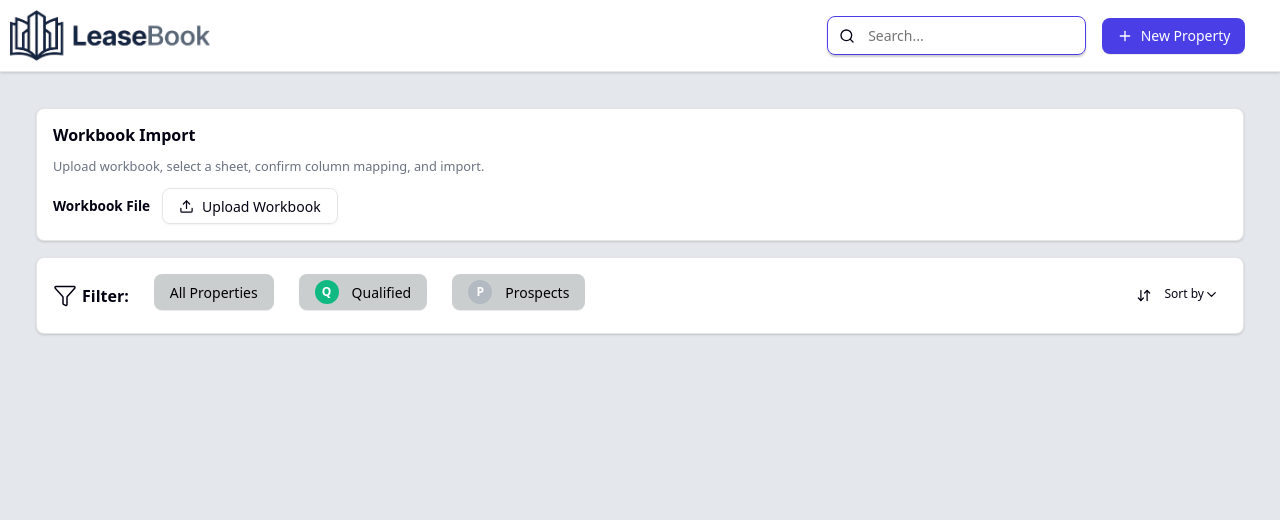
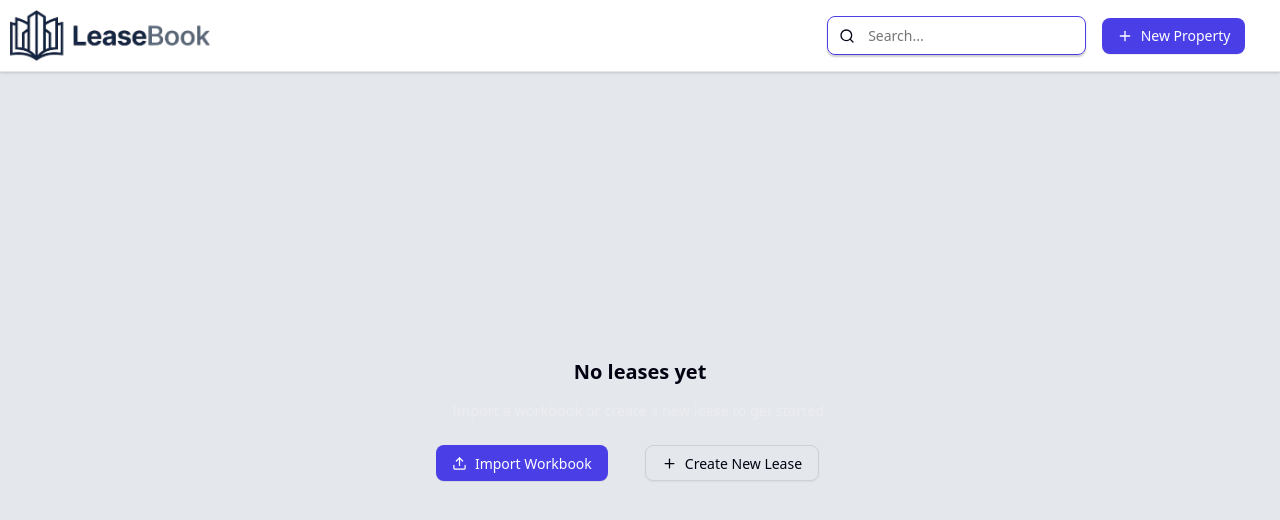
Before and after one commit to The-App-Foundry/LeaseBook, a React (Vite) app: page / in a window 1280 px wide. Shown: the top 520 px of the page. Built offline with nearby package versions, Linux system fonts and the light colour scheme.

Commit message:
feat (ui): better first-start flow
- Makes first steps more clear.

```diff
--- a/src/App.tsx
+++ b/src/App.tsx
@@ -1,8 +1,10 @@
 import './App.css';
 import { useState } from 'react';
 import styled from 'styled-components';
+import { Upload, Plus } from 'lucide-react';
 import { Header, FilterBar, WorkbookImportFlow } from './components/layout';
 import GridContainer from './components/layout/GridContainer';
+import { Button } from './components/ui';
 import type { Lease, Manager } from './types/lease';
 
 const Content = styled.div`
@@ -13,11 +15,48 @@ const Content = styled.div`
   -webkit-overflow-scrolling: touch;
 `;
 
+const EmptyState = styled.div`
+  display: flex;
+  flex-direction: column;
+  align-items: center;
+  justify-content: center;
+  gap: 1rem;
+  height: 100%;
+  padding: 2rem;
+  text-align: center;
+`;
+
+const EmptyTitle = styled.h2`
+  margin: 0;
+  font-size: 1.25rem;
+  color: ${({ theme }) => theme.colors.text};
+`;
+
+const EmptySubtitle = styled.p`
+  margin: 0;
+  font-size: 0.9rem;
+  color: ${({ theme }) => theme.colors.muted};
+`;
+
+const EmptyActions = styled.div`
+  display: flex;
+  gap: 0.75rem;
+  flex-wrap: wrap;
+  justify-content: center;
+  margin-top: 0.5rem;
+`;
+
 function App() {
   const [leases, setLeases] = useState<Lease[]>([]);
+  const [showImportFlow, setShowImportFlow] = useState(false);
 
   const formatManagerNames = (managers: Manager[]): string => {
     return managers.map(m => m.name).join(', ') || '-';
+  };
+
+  const handleImported = (imported: Lease[]) => {
+    setLeases(imported);
+    setShowImportFlow(false);
   };
 
   const handleManagersChange = (leaseIndex: number, managers: Manager[]) => {
@@ -33,14 +72,48 @@ function App() {
     );
   };
 
+  const hasLeases = leases.length > 0;
+
+  function renderContent() {
+    if (hasLeases) {
+      return (
+        <>
+          <FilterBar />
+          <GridContainer leases={leases} onManagersChange={handleManagersChange} />
+        </>
+      );
+    }
+    if (showImportFlow) {
+      return (
+        <WorkbookImportFlow
+          onImported={handleImported}
+          onCancel={() => setShowImportFlow(false)}
+          autoOpen
+        />
+      );
+    }
+    return (
+      <EmptyState>
+        <EmptyTitle>No leases yet</EmptyTitle>
+        <EmptySubtitle>Import a workbook or create a new lease to get started.</EmptySubtitle>
+        <EmptyActions>
+          <Button onClick={() => setShowImportFlow(true)}>
+            <Upload size={15} />
+            Import Workbook
+          </Button>
+          <Button $variant="outline">
+            <Plus size={15} />
+            Create New Lease
+          </Button>
+        </EmptyActions>
+      </EmptyState>
+    );
+  }
+
   return (
     <main>
       <Header />
-      <Content>
-        <WorkbookImportFlow onImported={setLeases} />
-        <FilterBar />
-        <GridContainer leases={leases} onManagersChange={handleManagersChange} />
-      </Content>
+      <Content>{renderContent()}</Content>
     </main>
   );
 }
--- a/src/components/layout/WorkbookImportFlow.tsx
+++ b/src/components/layout/WorkbookImportFlow.tsx
@@ -1,8 +1,8 @@
-import { useMemo, useState } from 'react';
+import { useEffect, useMemo, useRef, useState } from 'react';
 import { invoke } from '@tauri-apps/api/core';
 import { open } from '@tauri-apps/plugin-dialog';
 import styled from 'styled-components';
-import { Upload, Table2, Link2 } from 'lucide-react';
+import { ChevronLeft, Upload, Table2, Link2 } from 'lucide-react';
 import { Button, Card } from '../ui';
 import type { Lease } from '../../types/lease';
 import { detectManagers } from '../../utils/managerDetect';
@@ -20,6 +20,8 @@ type LeaseFieldKey =
 
 interface WorkbookImportFlowProps {
   onImported: (leases: Lease[]) => void;
+  onCancel?: () => void;
+  autoOpen?: boolean;
 }
 
 interface ParsedSheet {
@@ -230,7 +232,11 @@ function getErrorMessage(error: unknown, fallback: string): string {
   return fallback;
 }
 
-export default function WorkbookImportFlow({ onImported }: Readonly<WorkbookImportFlowProps>) {
+export default function WorkbookImportFlow({
+  onImported,
+  onCancel,
+  autoOpen,
+}: Readonly<WorkbookImportFlowProps>) {
   const [workbookPath, setWorkbookPath] = useState('');
   const [workbookName, setWorkbookName] = useState('');
   const [spreadsheet, setSpreadsheet] = useState<ParsedSpreadsheet | null>(null);
@@ -238,6 +244,15 @@ export default function WorkbookImportFlow({ onImported }: Readonly<WorkbookImpo
   const [mappingByKey, setMappingByKey] = useState<Record<LeaseFieldKey, string> | null>(null);
   const [isBusy, setIsBusy] = useState(false);
   const [error, setError] = useState('');
+  const autoOpenFired = useRef(false);
+
+  useEffect(() => {
+    if (autoOpen && !autoOpenFired.current) {
+      autoOpenFired.current = true;
+      void handleUpload();
+    }
+    // eslint-disable-next-line react-hooks/exhaustive-deps
+  }, []);
 
   const selectedSheet = useMemo(() => {
     if (!spreadsheet || !selectedSheetName) return null;
@@ -330,6 +345,12 @@ export default function WorkbookImportFlow({ onImported }: Readonly<WorkbookImpo
       });
 
       onImported(convertBackendLeasesToUi(imported));
+      // Reset form state so the mapping UI collapses after a successful import
+      setWorkbookPath('');
+      setWorkbookName('');
+      setSpreadsheet(null);
+      setSelectedSheetName('');
+      setMappingByKey(null);
     } catch (importError) {
       setError(getErrorMessage(importError, 'Failed to import leases.'));
     } finally {
@@ -340,6 +361,16 @@ export default function WorkbookImportFlow({ onImported }: Readonly<WorkbookImpo
   return (
     <Wrapper>
       <ImportCard>
+        {onCancel && (
+          <Button
+            $variant="ghost"
+            onClick={onCancel}
+            style={{ marginRight: 0, paddingLeft: '0.25rem' }}
+          >
+            <ChevronLeft size={14} />
+            Back
+          </Button>
+        )}
         <Title>Workbook Import</Title>
         <Hint>Upload workbook, select a sheet, confirm column mapping, and import.</Hint>
 
```
